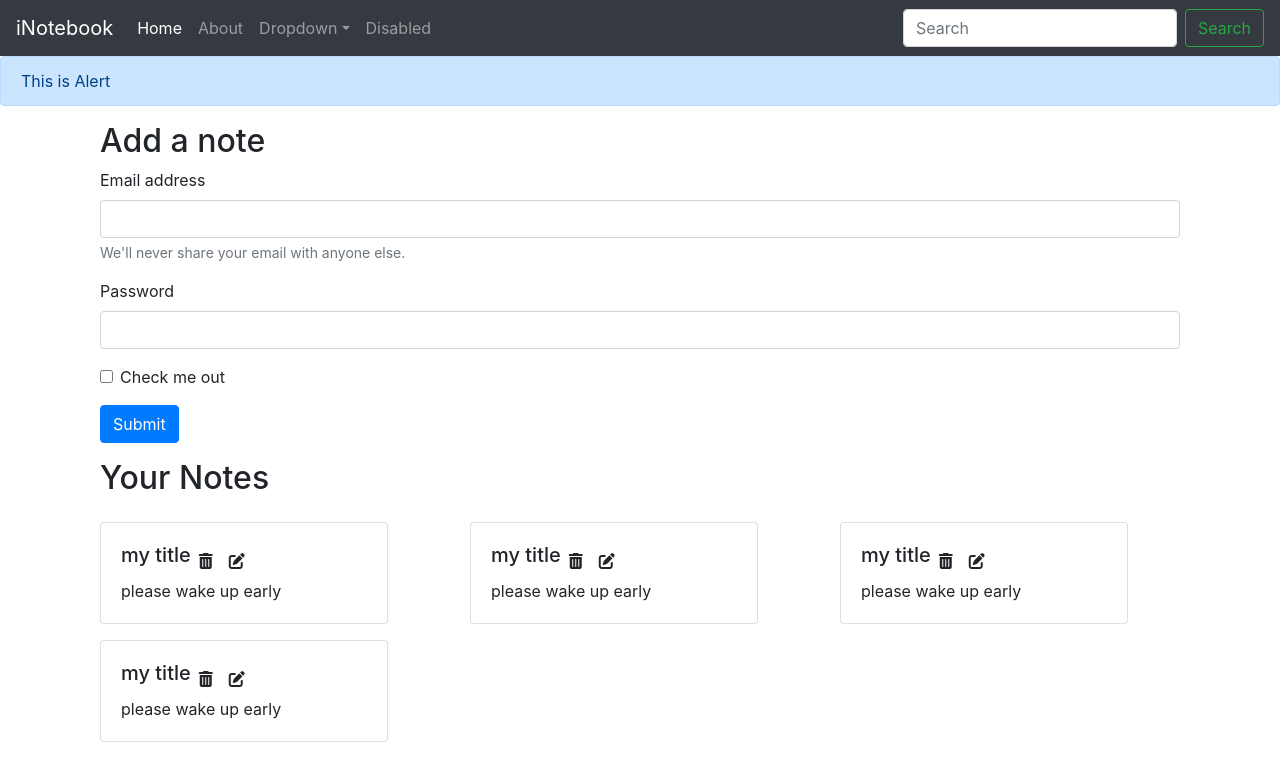
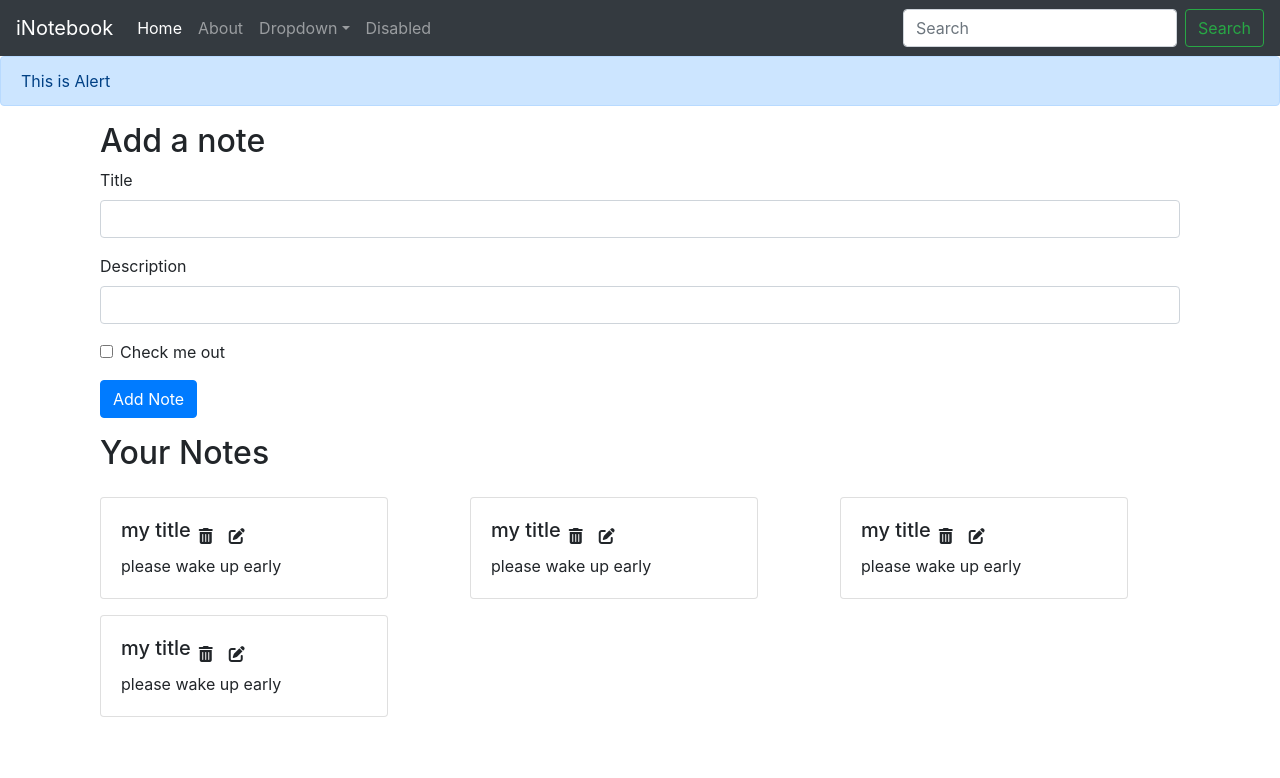
Before and after one commit to am1t0/iNotebook, a React (Create React App) app: page /Home in a window 1280 px wide. Shown: the top 778 px of the page. Built offline with nearby package versions, Linux system fonts and the light colour scheme.

Commit message:
add note componenet added

```diff
--- /dev/null
+++ b/src/Components/AddNote.js
@@ -0,0 +1,36 @@
+import React ,{useContext, useState} from 'react'
+import NoteContext from '../context/Notes/NoteContext';
+export default function AddNote(){
+    const context = useContext(NoteContext);
+    const {addNote} = context;
+    const[note,setNote] = useState({title:"", description:"",tag:"default"});
+    const onChange =(e)=>{
+        setNote({...note,[e.target.name]: e.target.value})
+    }
+    const handleOnClick =(e)=>{
+        e.preventDefault();
+        addNote(note.title,note.description,note.tag)
+    }
+    return (
+        <div>
+            <div className="container my-3">
+                <h2>Add a note</h2>
+                <form>
+                    <div class="form-group">
+                        <label htmlFor="title">Title</label>
+                        <input type="text" class="form-control" id="title" name='title' aria-describedby="emailHelp" onChange={onChange}/>
+                    </div>
+                    <div class="form-group">
+                        <label htmlFor='description'>Description</label>
+                        <input type="text" class="form-control" id="description" name='description' onChange={onChange}/>
+                    </div>
+                    <div class="form-group form-check">
+                        <input type="checkbox" class="form-check-input" id="exampleCheck1" />
+                        <label class="form-check-label" for="exampleCheck1">Check me out</label>
+                    </div>
+                    <button type="submit" class="btn btn-primary" onClick={handleOnClick}>Add Note</button>
+                </form>
+            </div>
+        </div>
+    )
+}
--- a/src/Components/Alert.js
+++ b/src/Components/Alert.js
@@ -3,7 +3,7 @@ import React from 'react'
 export default function Alert(props) {
     return (
         <div>
-            <div class="alert alert-primary" role="alert">
+            <div className="alert alert-primary" role="alert">
                 {props.message}
             </div>
         </div>
--- a/src/Components/Home.js
+++ b/src/Components/Home.js
@@ -4,26 +4,7 @@ export default function Home() {
 
   return (
     <div>
-      <div className="container my-3">
-      <h2>Add a note</h2>
-      <form>
-  <div class="form-group">
-    <label for="exampleInputEmail1">Email address</label>
-    <input type="email" class="form-control" id="exampleInputEmail1" aria-describedby="emailHelp"/>
-    <small id="emailHelp" class="form-text text-muted">We'll never share your email with anyone else.</small>
-  </div>
-  <div class="form-group">
-    <label for="exampleInputPassword1">Password</label>
-    <input type="password" class="form-control" id="exampleInputPassword1"/>
-  </div>
-  <div class="form-group form-check">
-    <input type="checkbox" class="form-check-input" id="exampleCheck1"/>
-    <label class="form-check-label" for="exampleCheck1">Check me out</label>
-  </div>
-  <button type="submit" class="btn btn-primary">Submit</button>
-</form>
-</div>
-  <Notes/>
+    <Notes/>
     </div>
   )
 }
--- a/src/Components/Notes.js
+++ b/src/Components/Notes.js
@@ -1,18 +1,22 @@
 import React, { useContext } from 'react'
 import NoteContext from '../context/Notes/NoteContext'
 import NotesItem from './NotesItem';
+import AddNote from './AddNote';
 
 export default function Notes() {
     const context = useContext(NoteContext);
-    const { initialNotes, setNotes } = context;
+    const {notes,addNote} = context;
     return (
+        <>
+        <AddNote/>
         <div className="container my-3">
         <h2>Your Notes</h2>
               <div className="row my-3">
-            {initialNotes.map((note) => {
+            {notes.map((note) => {
                 return <NotesItem note={note} key={note._id}/>
             })}
               </div>
         </div>
+        </>
     )
 }
--- a/src/context/Notes/NoteState.js
+++ b/src/context/Notes/NoteState.js
@@ -39,8 +39,32 @@ const NoteState = (props) =>{
         }
       ]
       const [notes,setNotes] = useState(initialNotes);
+      // add note function
+         const addNote =(title,description,tag)=>{
+           // TODO : API Call
+           console.log("Note is Added")
+          const note={
+            "_id": "656db513d80095531c8cfcd6",
+            "user": "656b031e813f3f0499a0f455",
+            "title": title,
+            "description": description,
+            "tag": "personal",
+            "date": "2023-12-04T11:16:35.434Z",
+            "__v": 0
+          }
+          setNotes(notes.concat(note));
+         }
+      // edit note function
+      const editNote =()=>{
+
+      }
+
+      // delete note function
+      const deleteNote =()=>{
+
+      }
     return (
-         <NoteContext.Provider value={{initialNotes,setNotes}}>
+         <NoteContext.Provider value={{notes,addNote,deleteNote,editNote}}>
             {props.children}
          </NoteContext.Provider>
     )
```
